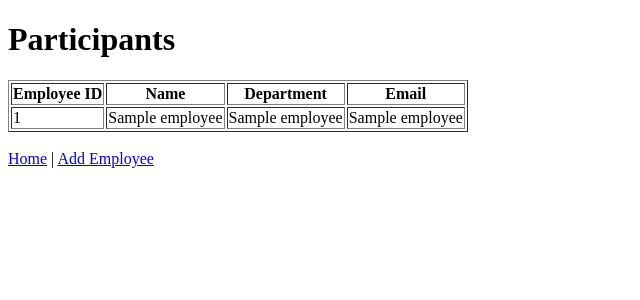
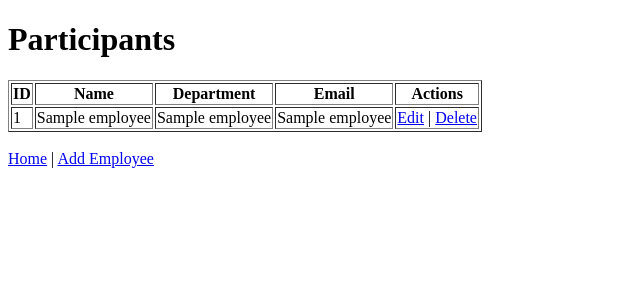
Before and after one commit to tkarthikeyan2026/employee-app, a Flask app: template templates/employees.html in a window 1280 px wide. Shown: the top 300 px of the page, without its empty margins (0-640 px from the left). Run offline with Flask 3, Linux system fonts and the light colour scheme; the template is opened without the code that fills it: most values are stand-ins (such as "Sample title", 1, 10 or a date in 2020).

Commit message:
Update employee table headers and actions

```diff
--- a/templates/employees.html
+++ b/templates/employees.html
@@ -9,10 +9,11 @@
 
     <table border="1">
         <tr>
-            <th>Employee ID</th>
+            <th>ID</th>
             <th>Name</th>
             <th>Department</th>
             <th>Email</th>
+            <th>Actions</th>
         </tr>
 
         {% for employee in employees %}
@@ -21,6 +22,15 @@
             <td>{{ employee[1] }}</td>
             <td>{{ employee[2] }}</td>
             <td>{{ employee[3] }}</td>
+
+            <td>
+                <a href="/edit/{{ employee[0] }}">Edit</a>
+                |
+                <a href="/delete/{{ employee[0] }}"
+                   onclick="return confirm('Are you sure you want to delete this employee?');">
+                    Delete
+                </a>
+            </td>
         </tr>
         {% endfor %}
 
@@ -28,7 +38,8 @@
 
     <br>
 
-    <a href="/">Home</a> |
+    <a href="/">Home</a>
+    |
     <a href="/add">Add Employee</a>
 
 </body>
```
